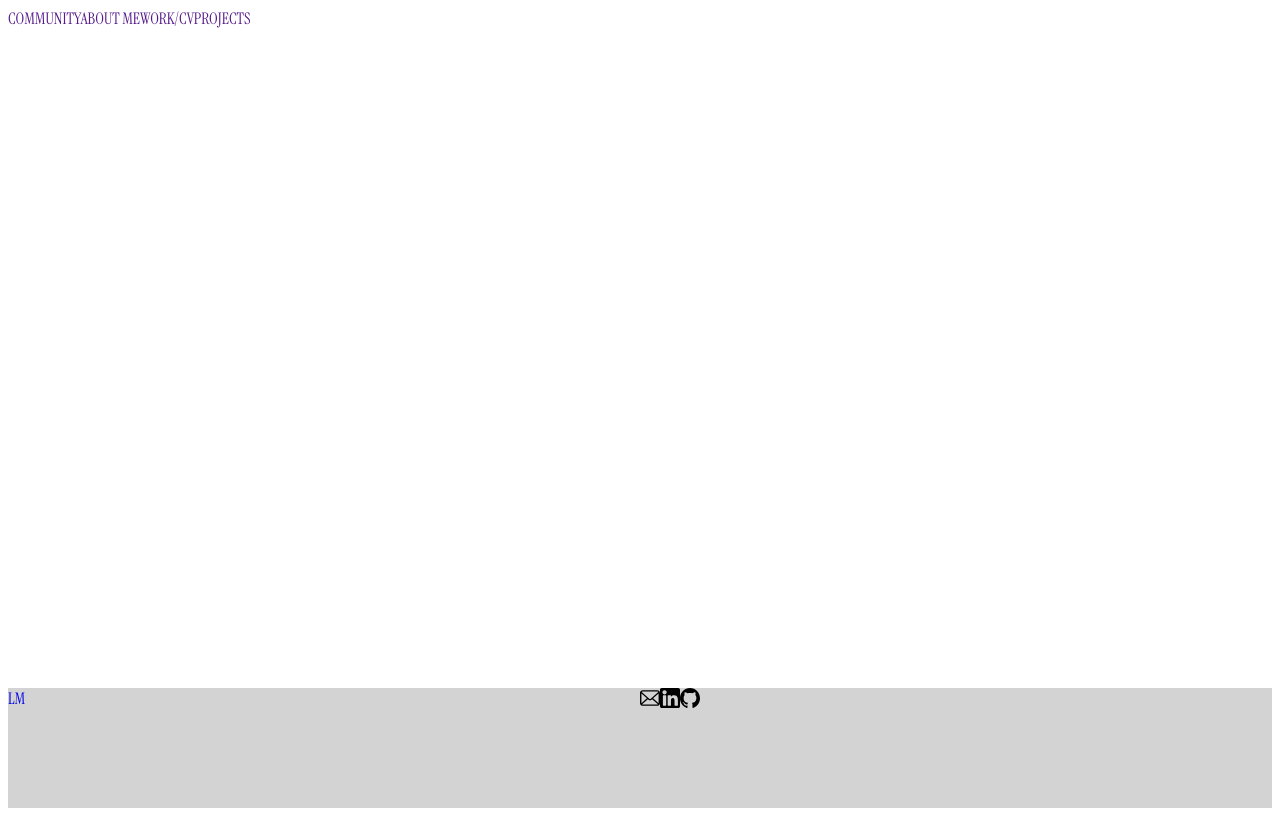
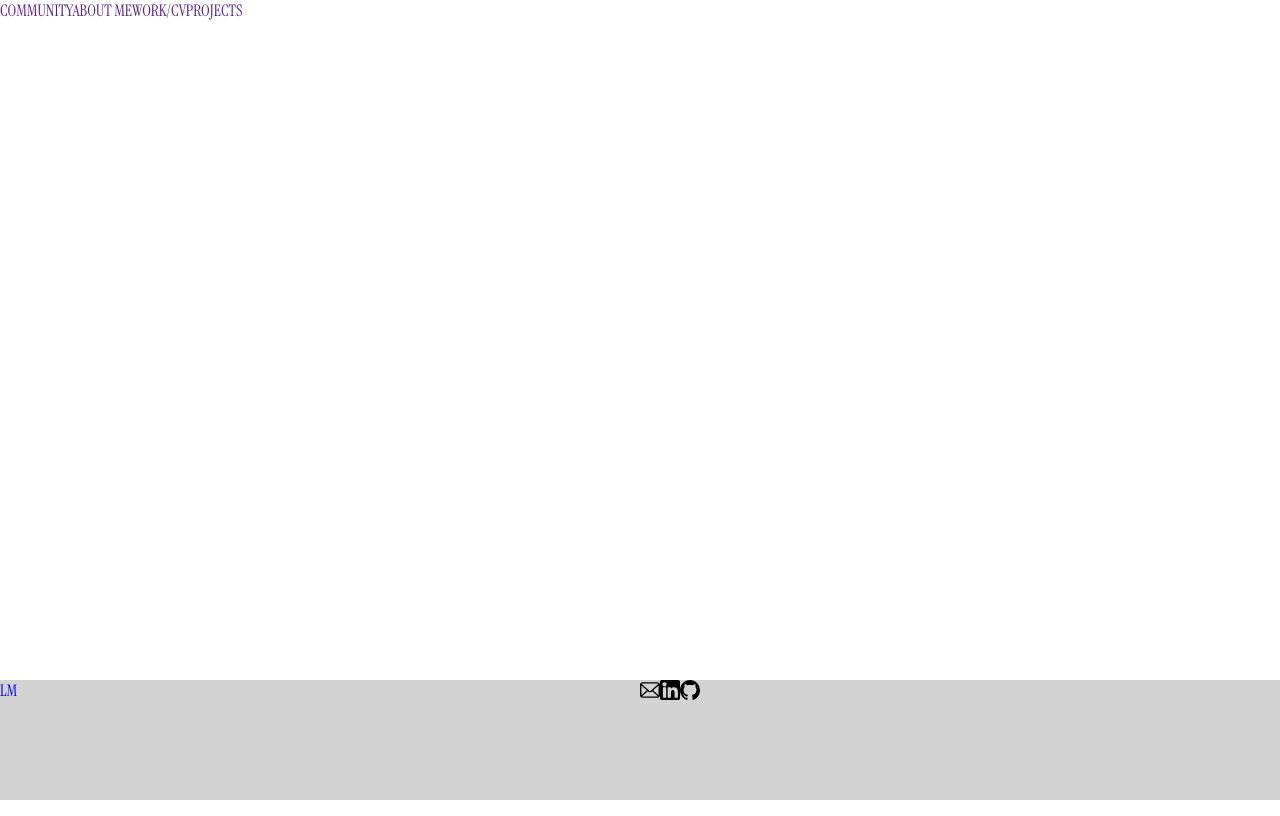
Before and after one commit to Logan-Mui/Web-Portfolio, a React (Vite) app: page / in a window 1280 px wide. Built offline with nearby package versions, Linux system fonts and the light colour scheme.

Commit message:
it's not '.body' it's just 'body'

```diff
--- a/src/styles/styles.css
+++ b/src/styles/styles.css
@@ -1,5 +1,4 @@
-.body {
-  padding: 0;
+body {
   margin: 0;
 }
 
```
